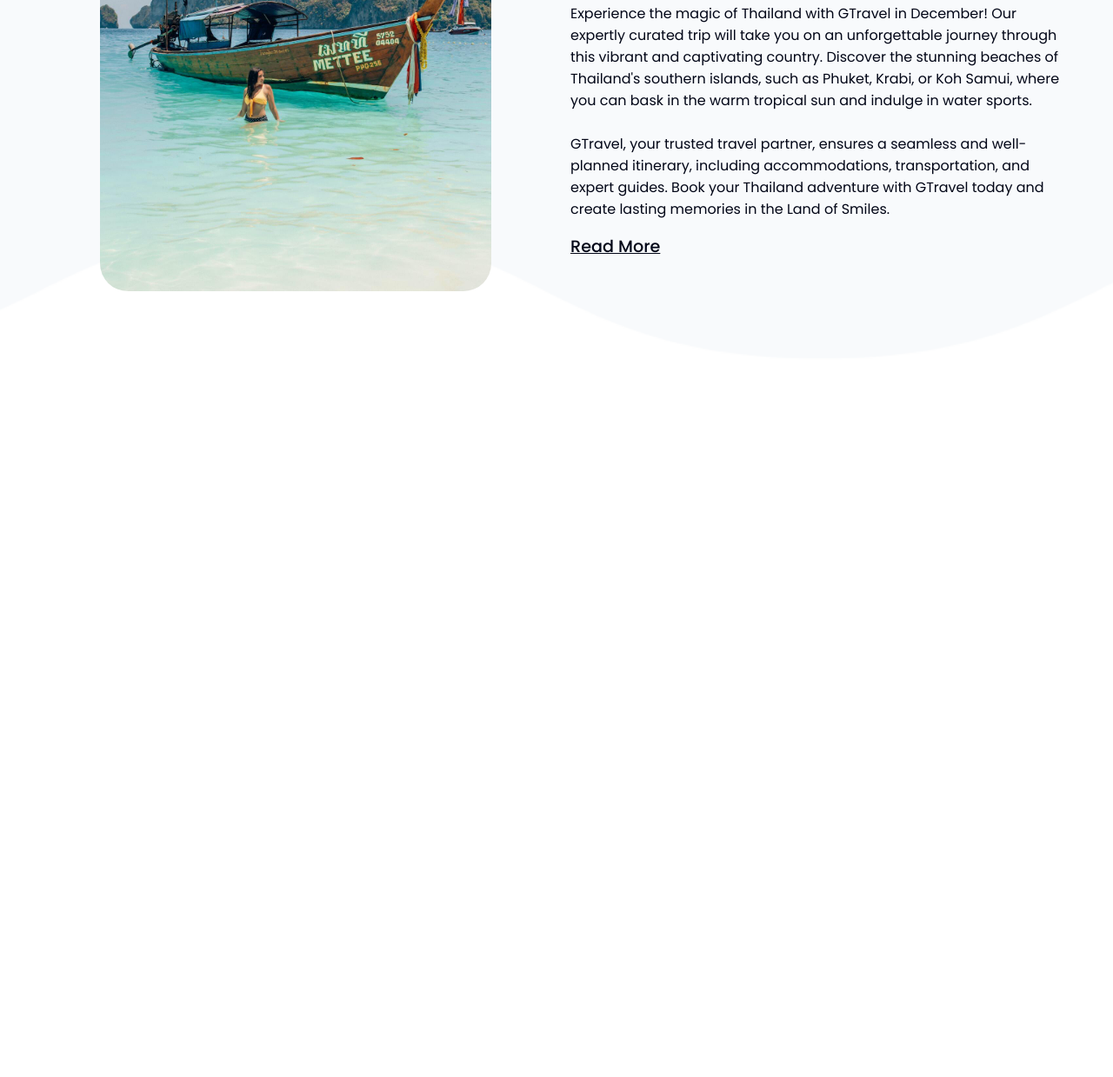
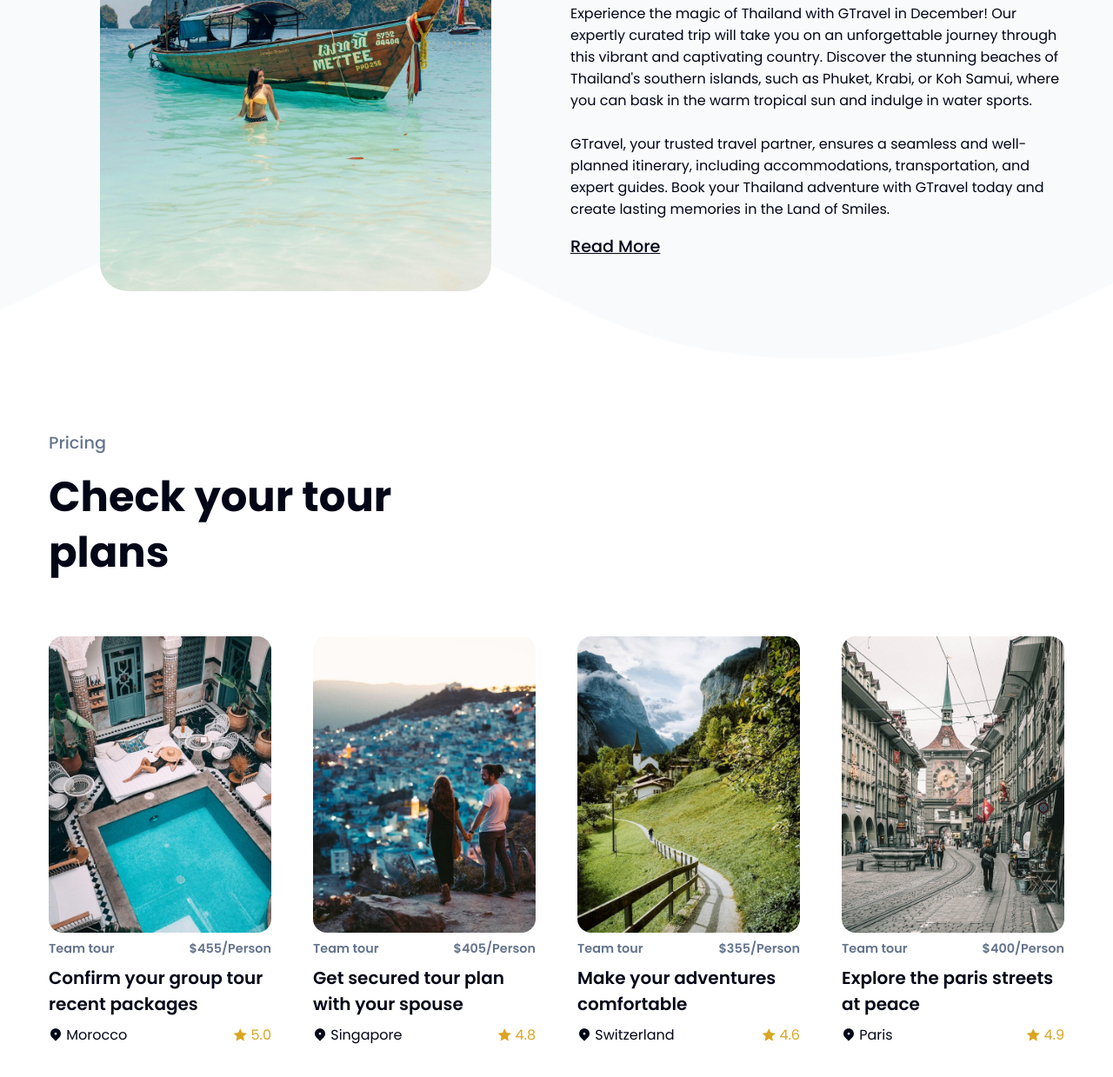
Before and after one commit to BurnettMiao/Designing-an-Engaging-Travel-Agency-Website-Landing-Page, a plain HTML site: page index.html in a window 1280 px wide. Shown: the part 1179-2418 px from the top of the page at 87% size. Before the commit the page ends 1594 px from the top, so only its background shows below. Drawn offline with nearby package versions, Linux system fonts and the light colour scheme.

Commit message:
price section finish

```diff
--- a/css/style.css
+++ b/css/style.css
@@ -210,3 +210,54 @@ nav {
   margin: auto;
   border-radius: 2rem;
 }
+
+.price__grid {
+  display: grid;
+  grid-template-columns: repeat(4, 1fr);
+  gap: 3rem;
+  margin-top: 4rem;
+}
+
+.price__card img {
+  border-radius: 1rem;
+}
+
+.price__card .details {
+  margin: 0.5rem 0;
+  display: flex;
+  align-items: center;
+  justify-content: space-between;
+}
+
+.price__card .details span {
+  font-size: 0.9rem;
+  font-weight: 600;
+  color: var(--text-light);
+}
+
+.price__card h4 {
+  font-size: 1.25rem;
+  font-weight: 600;
+  color: var(--text-dark);
+  margin-bottom: 0.5rem;
+}
+
+.price__card__footer {
+  display: flex;
+  align-items: center;
+  justify-content: space-between;
+}
+
+.price__card__footer .location {
+  color: var(--text-dark);
+  cursor: pointer;
+  transition: 0.3s;
+}
+
+.price__card__footer .location:hover {
+  color: var(--text-light);
+}
+
+.price__card__footer .rating {
+  color: goldenrod;
+}
--- a/index.html
+++ b/index.html
@@ -79,5 +79,71 @@
         </div>
       </div>
     </section>
+
+    <section class="section__container price__container">
+      <p class="section__subheader">Pricing</p>
+      <h2 class="section__header">Check your tour plans</h2>
+      <div class="price__grid">
+        <div class="price__card">
+          <img src="images/price-1.jpg" alt="price" />
+          <div class="details">
+            <span>Team tour</span>
+            <span>$455/Person</span>
+          </div>
+          <h4>Confirm your group tour recent packages</h4>
+          <div class="price__card__footer">
+            <span class="location">
+              <i class="ri-map-pin-2-fill"></i> Morocco
+            </span>
+            <span class="rating"><i class="ri-star-fill"></i> 5.0</span>
+          </div>
+        </div>
+
+        <div class="price__card">
+          <img src="images/price-2.jpg" alt="price" />
+          <div class="details">
+            <span>Team tour</span>
+            <span>$405/Person</span>
+          </div>
+          <h4>Get secured tour plan with your spouse</h4>
+          <div class="price__card__footer">
+            <span class="location">
+              <i class="ri-map-pin-2-fill"></i> Singapore
+            </span>
+            <span class="rating"><i class="ri-star-fill"></i> 4.8</span>
+          </div>
+        </div>
+
+        <div class="price__card">
+          <img src="images/price-3.jpg" alt="price" />
+          <div class="details">
+            <span>Team tour</span>
+            <span>$355/Person</span>
+          </div>
+          <h4>Make your adventures comfortable</h4>
+          <div class="price__card__footer">
+            <span class="location">
+              <i class="ri-map-pin-2-fill"></i> Switzerland
+            </span>
+            <span class="rating"><i class="ri-star-fill"></i> 4.6</span>
+          </div>
+        </div>
+
+        <div class="price__card">
+          <img src="images/price-4.jpg" alt="price" />
+          <div class="details">
+            <span>Team tour</span>
+            <span>$400/Person</span>
+          </div>
+          <h4>Explore the paris streets at peace</h4>
+          <div class="price__card__footer">
+            <span class="location">
+              <i class="ri-map-pin-2-fill"></i> Paris
+            </span>
+            <span class="rating"><i class="ri-star-fill"></i> 4.9</span>
+          </div>
+        </div>
+      </div>
+    </section>
   </body>
 </html>
```
